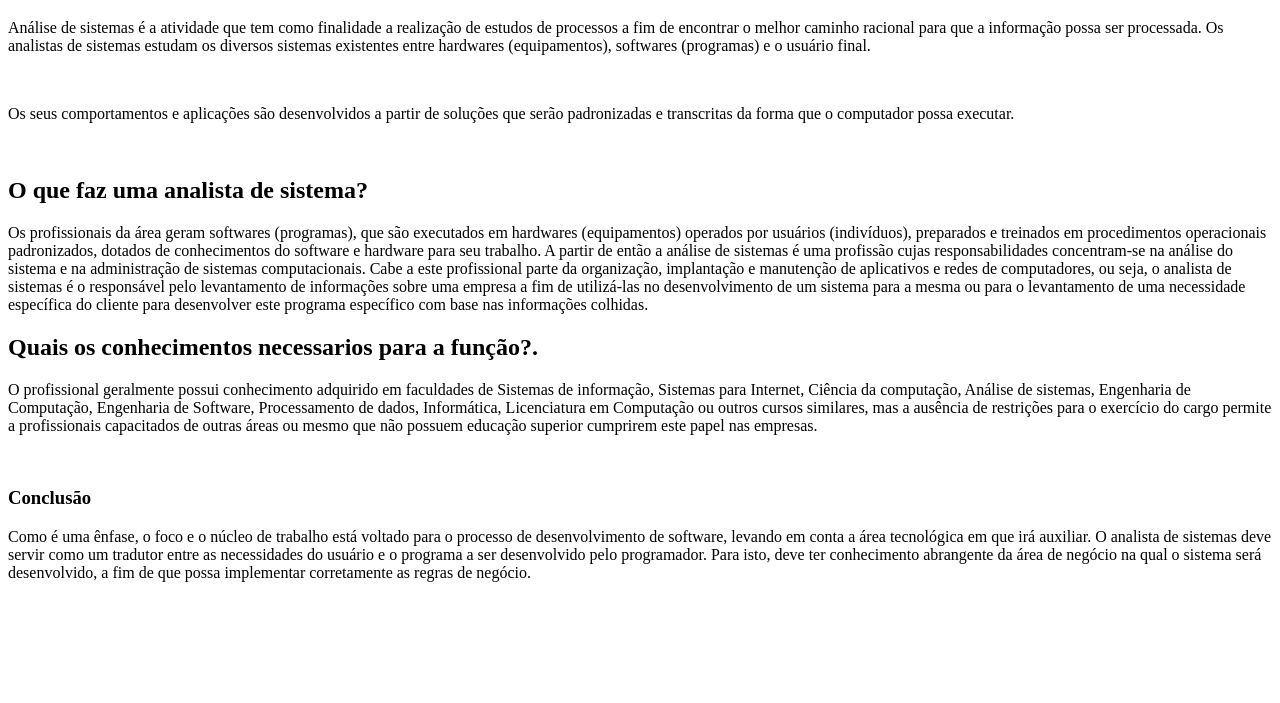
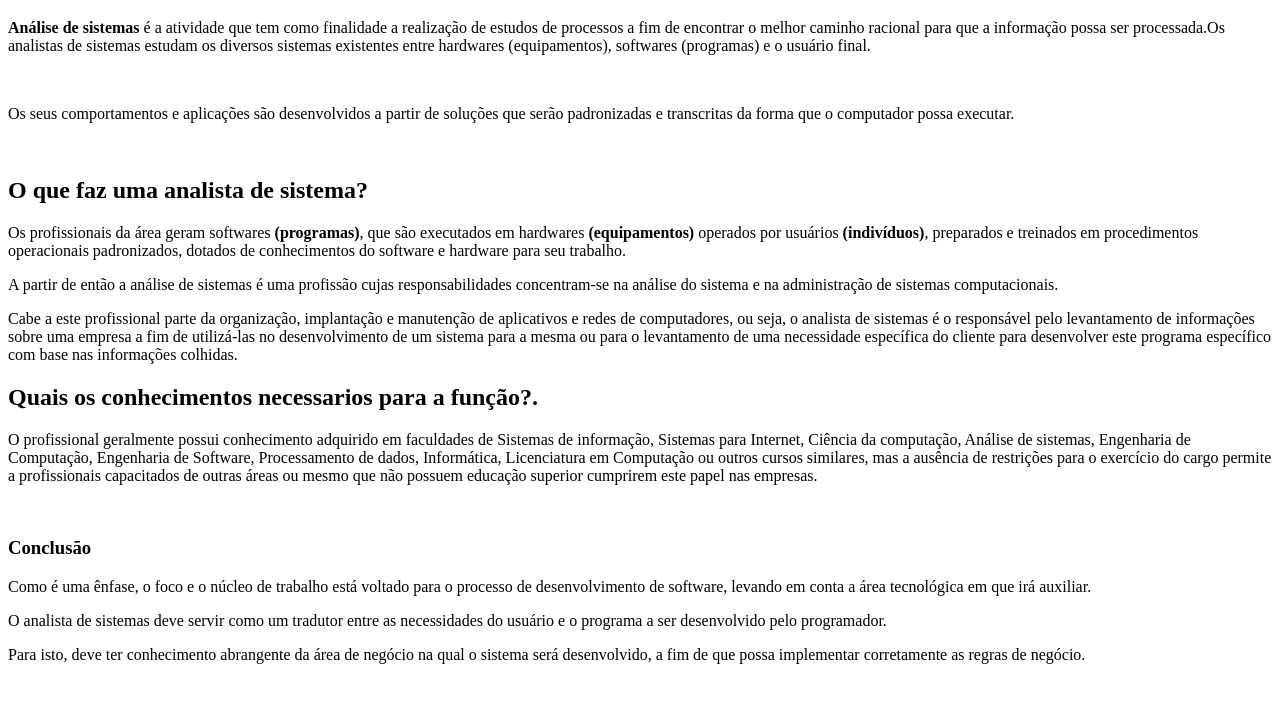
Before and after one commit to sousamarcelo/html_e_css, a plain HTML site: page index.html in a window 1280 px wide. Shown: the part 61-764 px from the top of the page. Drawn offline with Linux system fonts and the light colour scheme.

Commit message:
6. Destaques semânticos

```diff
--- a/index.html
+++ b/index.html
@@ -11,7 +11,7 @@
 		<h1>Analista de sistemas</h1>
 
 		<p>
-			Análise de sistemas é a atividade que tem como finalidade a realização de estudos de processos a fim de encontrar o melhor caminho racional para que a informação possa ser processada. Os analistas de sistemas estudam os diversos sistemas existentes entre hardwares (equipamentos), softwares (programas) e o usuário final.
+			<strong>Análise de sistemas</strong> é a atividade que tem como finalidade a realização de estudos de processos a fim de encontrar o melhor caminho racional para que a informação possa ser processada.Os analistas de sistemas estudam os diversos sistemas existentes entre hardwares (equipamentos), softwares (programas) e o usuário final.
 		</p>
 		<br>
 		<p>
@@ -20,7 +20,9 @@
 		<br>
 		<h2>O que faz uma analista de sistema?</h2>
 		<p>
-			Os profissionais da área geram softwares (programas), que são executados em hardwares (equipamentos) operados por usuários (indivíduos), preparados e treinados em procedimentos operacionais padronizados, dotados de conhecimentos do software e hardware para seu trabalho. A partir de então a análise de sistemas é uma profissão cujas responsabilidades concentram-se na análise do sistema e na administração de sistemas computacionais. Cabe a este profissional parte da organização, implantação e manutenção de aplicativos e redes de computadores, ou seja, o analista de sistemas é o responsável pelo levantamento de informações sobre uma empresa a fim de utilizá-las no desenvolvimento de um sistema para a mesma ou para o levantamento de uma necessidade específica do cliente para desenvolver este programa específico com base nas informações colhidas.
+			Os profissionais da área geram softwares <strong>(programas)</strong>, que são executados em hardwares <strong>(equipamentos)</strong> operados por usuários <strong>(indivíduos)</strong>, preparados e treinados em procedimentos operacionais padronizados, dotados de conhecimentos do software e hardware para seu trabalho.
+			<p>A partir de então a análise de sistemas é uma profissão cujas responsabilidades concentram-se na análise do sistema e na administração de sistemas computacionais.</p>
+			Cabe a este profissional parte da organização, implantação e manutenção de aplicativos e redes de computadores, ou seja, o analista de sistemas é o responsável pelo levantamento de informações sobre uma empresa a fim de utilizá-las no desenvolvimento de um sistema para a mesma ou para o levantamento de uma necessidade específica do cliente para desenvolver este programa específico com base nas informações colhidas.
 		</p>
 		<h2>Quais os conhecimentos necessarios para a função?.</h2>
 		<p>
@@ -29,7 +31,7 @@
 		<br>
 		<h3>Conclusão</h3>
 		<p>
-			Como é uma ênfase, o foco e o núcleo de trabalho está voltado para o processo de desenvolvimento de software, levando em conta a área tecnológica em que irá auxiliar. O analista de sistemas deve servir como um tradutor entre as necessidades do usuário e o programa a ser desenvolvido pelo programador. Para isto, deve ter conhecimento abrangente da área de negócio na qual o sistema será desenvolvido, a fim de que possa implementar corretamente as regras de negócio.
+			Como é uma ênfase, o foco e o núcleo de trabalho está voltado para o processo de desenvolvimento de software, levando em conta a área tecnológica em que irá auxiliar. <p>O analista de sistemas deve servir como um tradutor entre as necessidades do usuário e o programa a ser desenvolvido pelo programador.</p> Para isto, deve ter conhecimento abrangente da área de negócio na qual o sistema será desenvolvido, a fim de que possa implementar corretamente as regras de negócio.
 		</p>
 
 	</body>
```
